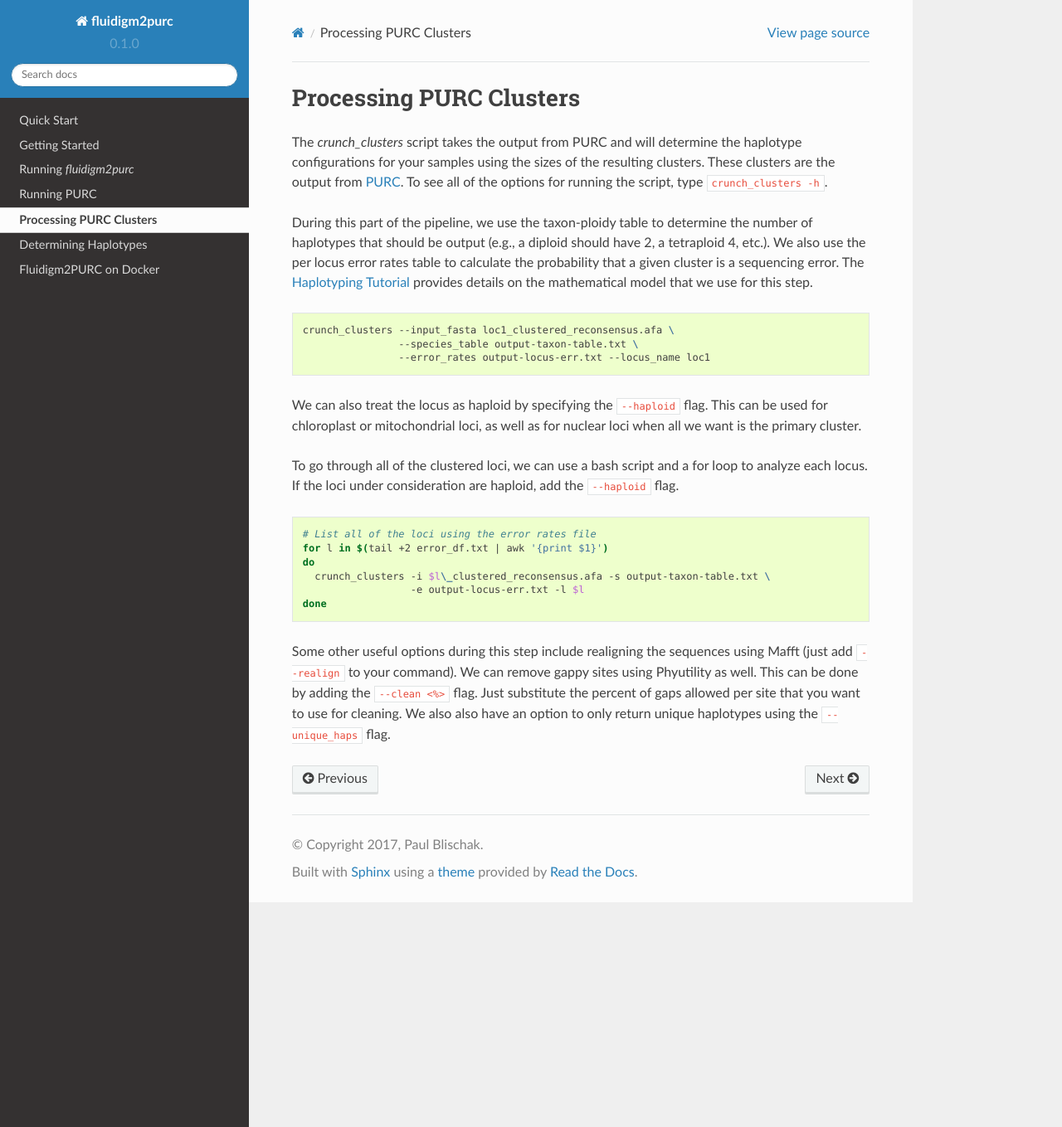
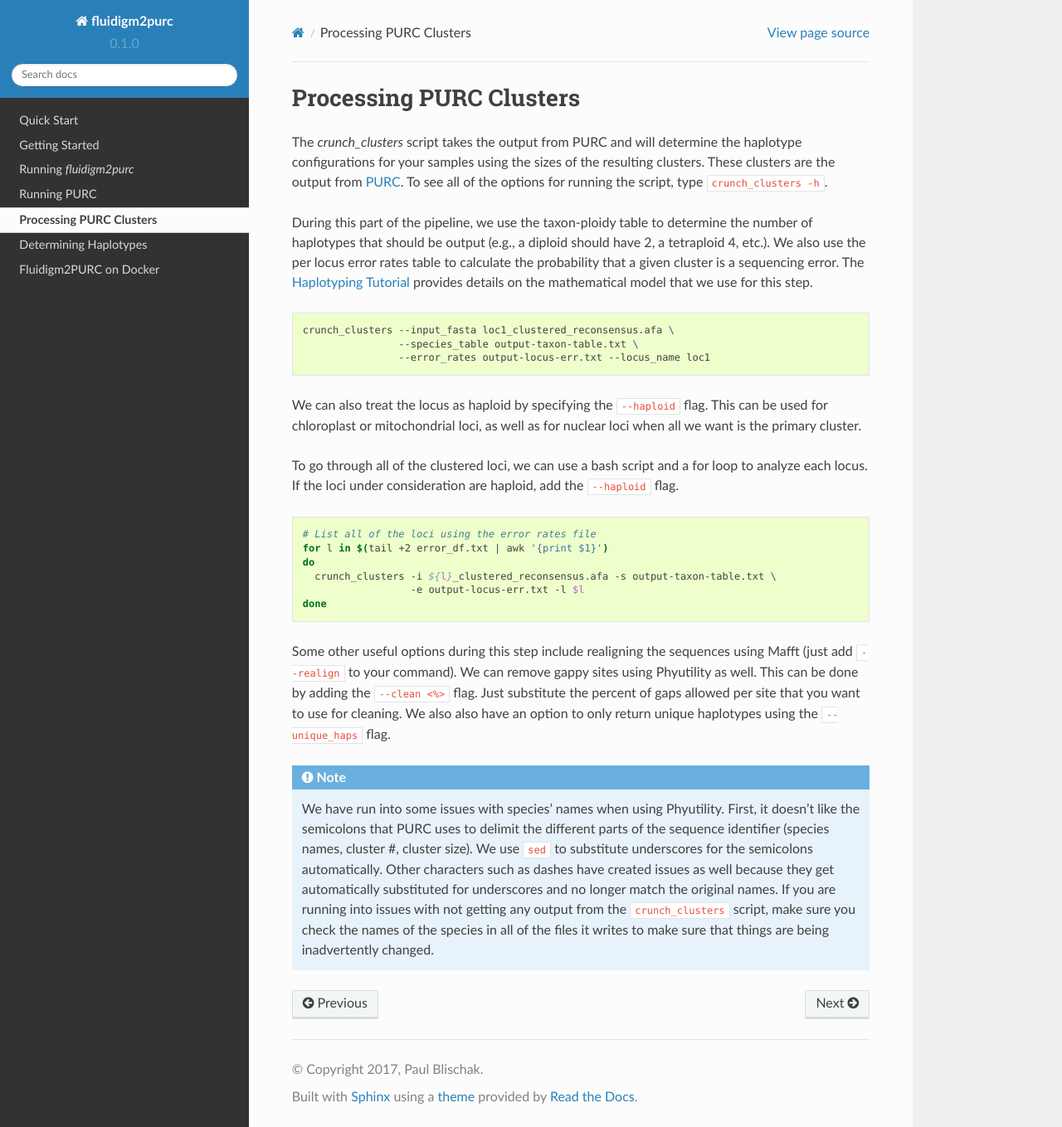
Before and after one commit to pblischak/fluidigm2purc, a Sphinx documentation site: the page built from docs/crunching_clusters.rst, in a window 1280 px wide and 1359 px high. Shown: the whole window at 83% size. Built offline with Sphinx 7.4.7 and the Read the Docs theme 2.0.0, drawn with Linux system fonts in a browser that asks for light colours.

Commit message:
adding docs for phyutility name changing and cleaning up sed commands

```diff
--- a/docs/crunching_clusters.rst
+++ b/docs/crunching_clusters.rst
@@ -33,7 +33,7 @@ to analyze each locus. If the loci under consideration are haploid, add the
   # List all of the loci using the error rates file
   for l in $(tail +2 error_df.txt | awk '{print $1}')
   do
-    crunch_clusters -i $l\_clustered_reconsensus.afa -s output-taxon-table.txt \
+    crunch_clusters -i ${l}_clustered_reconsensus.afa -s output-taxon-table.txt \
                     -e output-locus-err.txt -l $l
   done
 
@@ -43,3 +43,14 @@ We can remove gappy sites using Phyutility as well.
 This can be done by adding the ``--clean <%>`` flag. Just substitute the percent of gaps allowed per
 site that you want to use for cleaning. We also also have an option to only return unique haplotypes using
 the ``--unique_haps`` flag.
+
+.. note::
+
+  We have run into some issues with species' names when using Phyutility. First,
+  it doesn't like the semicolons that PURC uses to delimit the different parts of the
+  sequence identifier (species names, cluster #, cluster size). We use ``sed`` to substitute
+  underscores for the semicolons automatically. Other characters such as dashes have created
+  issues as well because they get automatically substituted for underscores and no longer match the
+  original names. If you are running into issues with not getting any output from the ``crunch_clusters``
+  script, make sure you check the names of the species in all of the files it writes to make sure that
+  things are being inadvertently changed.
```
Also changed, not shown: 1 other file.
